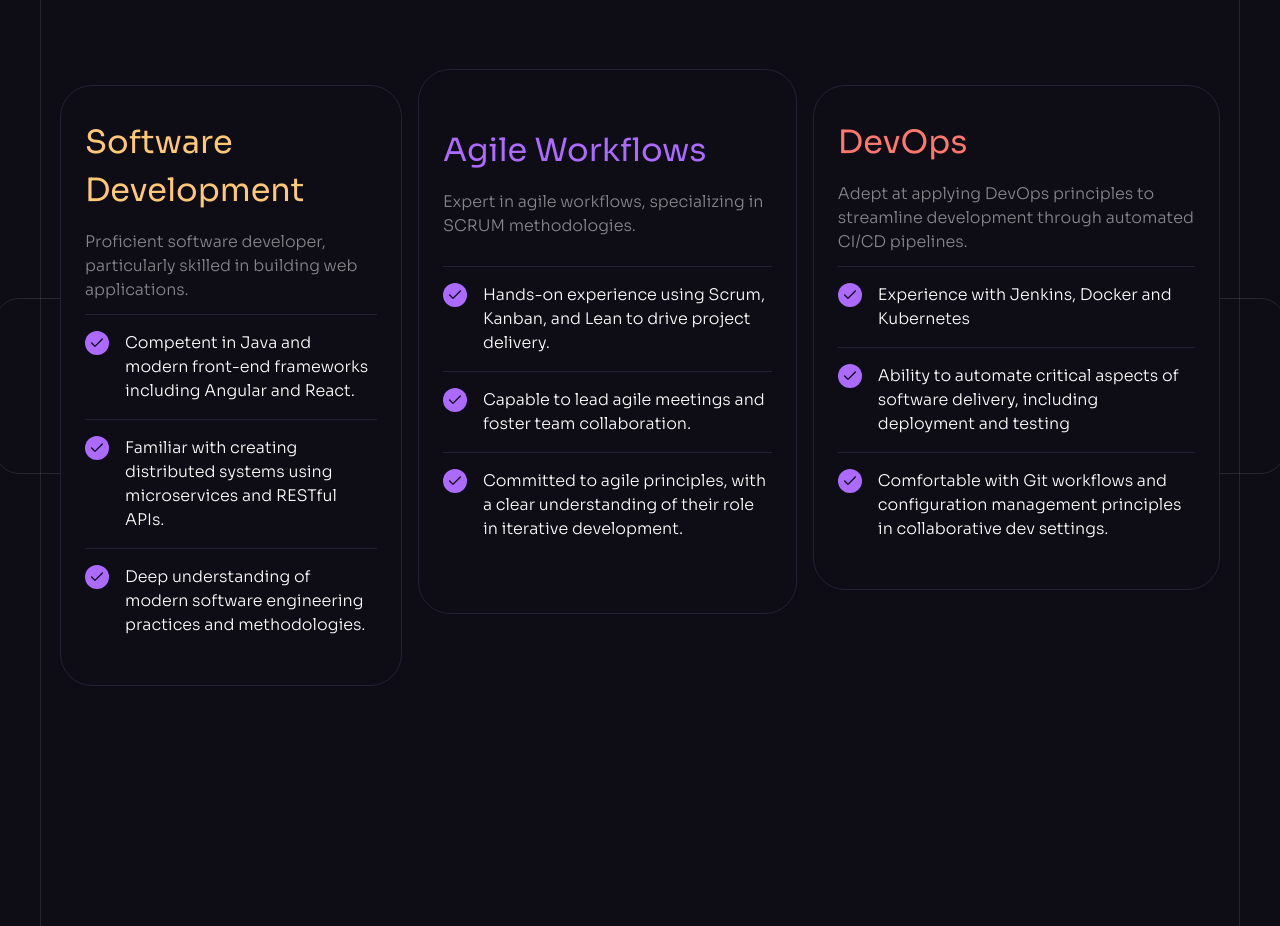
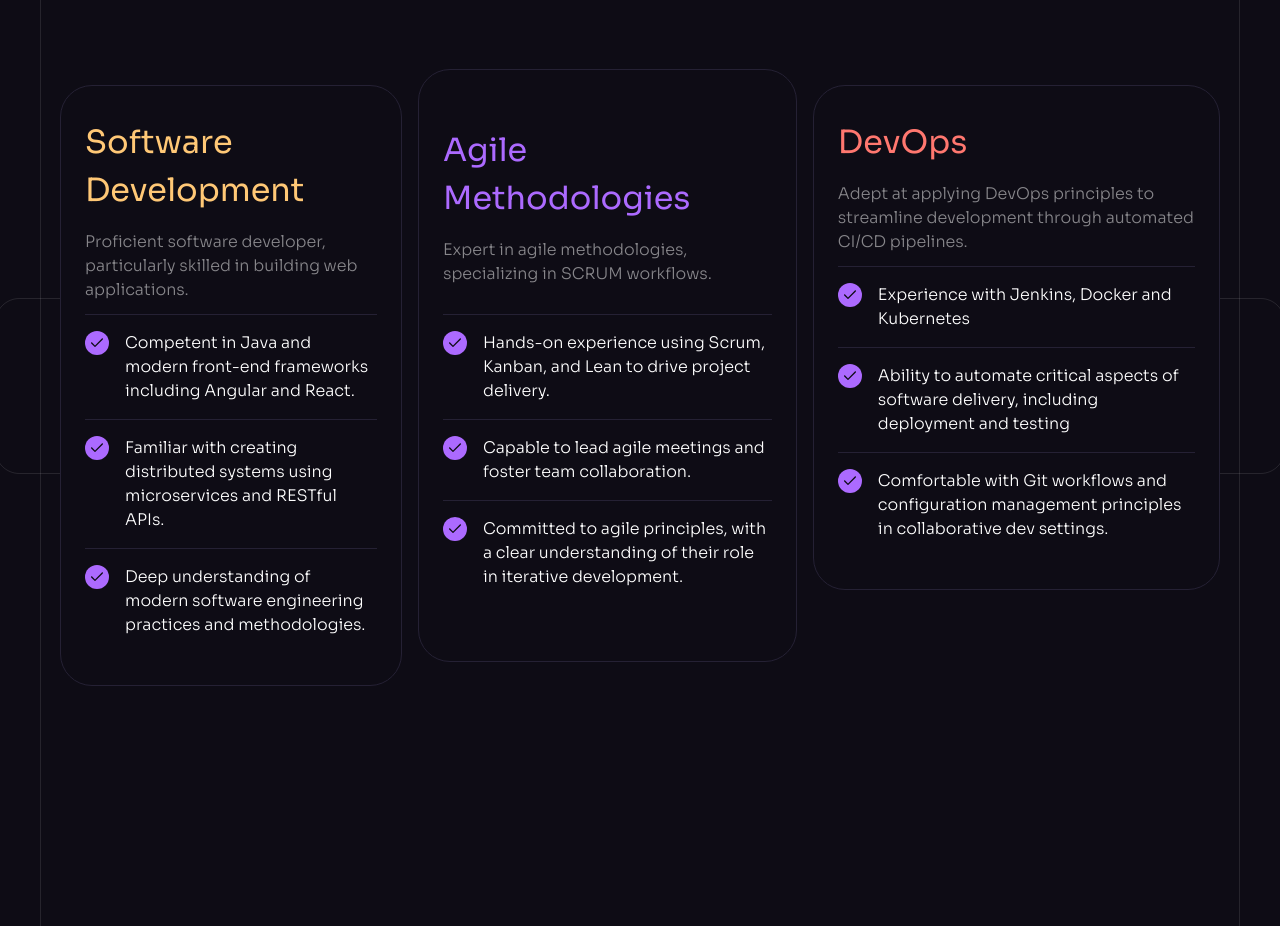
Before and after one commit to chrisguter/ChrisGuterPortfolio, a React (Vite) app: page / in a window 1280 px wide. Shown: the part 3800-4726 px from the top of the page. Built offline with nearby package versions, Linux system fonts and the light colour scheme.

Commit message:
added i18n to the expertise section

```diff
--- a/src/components/Expertise.jsx
+++ b/src/components/Expertise.jsx
@@ -3,8 +3,11 @@ import Heading from "./Heading";
 import ExpertiseList from "./ExpertiseList";
 import Section from "./Section";
 import { LeftLine, RightLine } from "./design/Pricing";
+import { useTranslation } from "react-i18next";
 
 const Expertise = () => {
+  const { t } = useTranslation();
+
   return (
     <Section className="overflow-hidden" id="expertise" crosses>
       <div className="container relative z-2">
@@ -26,7 +29,10 @@ const Expertise = () => {
             />
           </div>
         </div>
-        <Heading tag="Expertise" title="What I bring to the table"></Heading>
+        <Heading
+          tag={t("expertise.tag")}
+          title={t("expertise.heading")}
+        ></Heading>
         <div className="relative">
           <ExpertiseList></ExpertiseList>
           <LeftLine></LeftLine>
--- a/src/components/ExpertiseList.jsx
+++ b/src/components/ExpertiseList.jsx
@@ -1,29 +1,31 @@
 import { check } from "../assets";
-import { expertise } from "../constants";
-import Button from "./Button";
+import { expertiseList } from "../constants";
+import { useTranslation } from "react-i18next";
 
 const ExpertiseList = () => {
+  const { t } = useTranslation();
+
   return (
     <div className="flex  gap-[1rem] max-lg:flex-wrap">
-      {expertise.map((item, index) => (
+      {expertiseList.map((item) => (
         <div
           key={item.id}
           className="w-[19rem] max-lg:w-full h-full px-6 bg-n-8 border border-n-6 rounded-[2rem] lg:w-auto even:py-14 odd:py-8 odd:my-4 [&>h4]:first:text-color-2 [&>h4]:even:text-color-1 [&>h4]:last:text-color-3"
         >
-          <h4 className="h4 mb-4">{item.title}</h4>
+          <h4 className="h4 mb-4">{t(item.title)}</h4>
 
           <p className="body-2 min-h-[4rem] mb-3 text-n-1/50">
-            {item.description}
+            {t(item.description)}
           </p>
           <ul>
-            {item.features.map((feature, index) => (
+            {item.expertises.map((expertise, index) => (
               <li
                 key={index}
                 className="flex items-start py-4 border-t border-n-6"
               >
                 {" "}
                 <img src={check} width={24} height={24} alt="Check" />
-                <p className="body-2 ml-4">{feature}</p>
+                <p className="body-2 ml-4">{t(expertise)}</p>
               </li>
             ))}
           </ul>
--- a/src/constants/index.js
+++ b/src/constants/index.js
@@ -251,41 +251,35 @@ export const collabApps = [
   },
 ];
 
-export const expertise = [
+export const expertiseList = [
   {
     id: "0",
-    title: "Software Development",
-    description:
-      "Proficient software developer, particularly skilled in building web applications.",
-    price: "0",
-    features: [
-      "Competent in Java and modern front-end frameworks including Angular and React.",
-      "Familiar with creating distributed systems using microservices and RESTful APIs.",
-      "Deep understanding of modern software engineering practices and methodologies.",
+    title: "expertise.softwareDevelopment.title",
+    description: "expertise.softwareDevelopment.description",
+    expertises: [
+      "expertise.softwareDevelopment.expertise1",
+      "expertise.softwareDevelopment.expertise2",
+      "expertise.softwareDevelopment.expertise3",
     ],
   },
   {
     id: "1",
-    title: "Agile Workflows",
-    description:
-      "Expert in agile workflows, specializing in SCRUM methodologies.",
-    price: "9.99",
-    features: [
-      "Hands-on experience using Scrum, Kanban, and Lean to drive project delivery.",
-      "Capable to lead agile meetings and foster team collaboration.",
-      "Committed to agile principles, with a clear understanding of their role in iterative development.",
+    title: "expertise.agileMethodologies.title",
+    description: "expertise.agileMethodologies.description",
+    expertises: [
+      "expertise.agileMethodologies.expertise1",
+      "expertise.agileMethodologies.expertise2",
+      "expertise.agileMethodologies.expertise3",
     ],
   },
   {
     id: "2",
-    title: "DevOps",
-    description:
-      "Adept at applying DevOps principles to streamline development through automated CI/CD pipelines.",
-    price: null,
-    features: [
-      "Experience with Jenkins, Docker and Kubernetes",
-      "Ability to automate critical aspects of software delivery, including deployment and testing",
-      "Comfortable with Git workflows and configuration management principles in collaborative dev settings.",
+    title: "expertise.devOps.title",
+    description: "expertise.devOps.description",
+    expertises: [
+      "expertise.devOps.expertise1",
+      "expertise.devOps.expertise2",
+      "expertise.devOps.expertise3",
     ],
   },
 ];
--- a/src/locales/en.json
+++ b/src/locales/en.json
@@ -104,6 +104,32 @@
     }
   },
 
+  "expertise": {
+    "heading": "What I bring to the table",
+    "tag": "Expertise",
+    "softwareDevelopment": {
+      "title": "Software Development",
+      "description": "Proficient software developer, particularly skilled in building web applications.",
+      "expertise1": "Competent in Java and modern front-end frameworks including Angular and React.",
+      "expertise2": "Familiar with creating distributed systems using microservices and RESTful APIs.",
+      "expertise3": "Deep understanding of modern software engineering practices and methodologies."
+    },
+    "agileMethodologies": {
+      "title": "Agile Methodologies",
+      "description": "Expert in agile methodologies, specializing in SCRUM workflows.",
+      "expertise1": "Hands-on experience using Scrum, Kanban, and Lean to drive project delivery.",
+      "expertise2": "Capable to lead agile meetings and foster team collaboration.",
+      "expertise3": "Committed to agile principles, with a clear understanding of their role in iterative development."
+    },
+    "devOps": {
+      "title": "DevOps",
+      "description": "Adept at applying DevOps principles to streamline development through automated CI/CD pipelines.",
+      "expertise1": "Experience with Jenkins, Docker and Kubernetes",
+      "expertise2": "Ability to automate critical aspects of software delivery, including deployment and testing",
+      "expertise3": "Comfortable with Git workflows and configuration management principles in collaborative dev settings."
+    }
+  },
+
   "companyLogos": {
     "tagline": "Helping to create beautiful software for companies like"
   }
```
